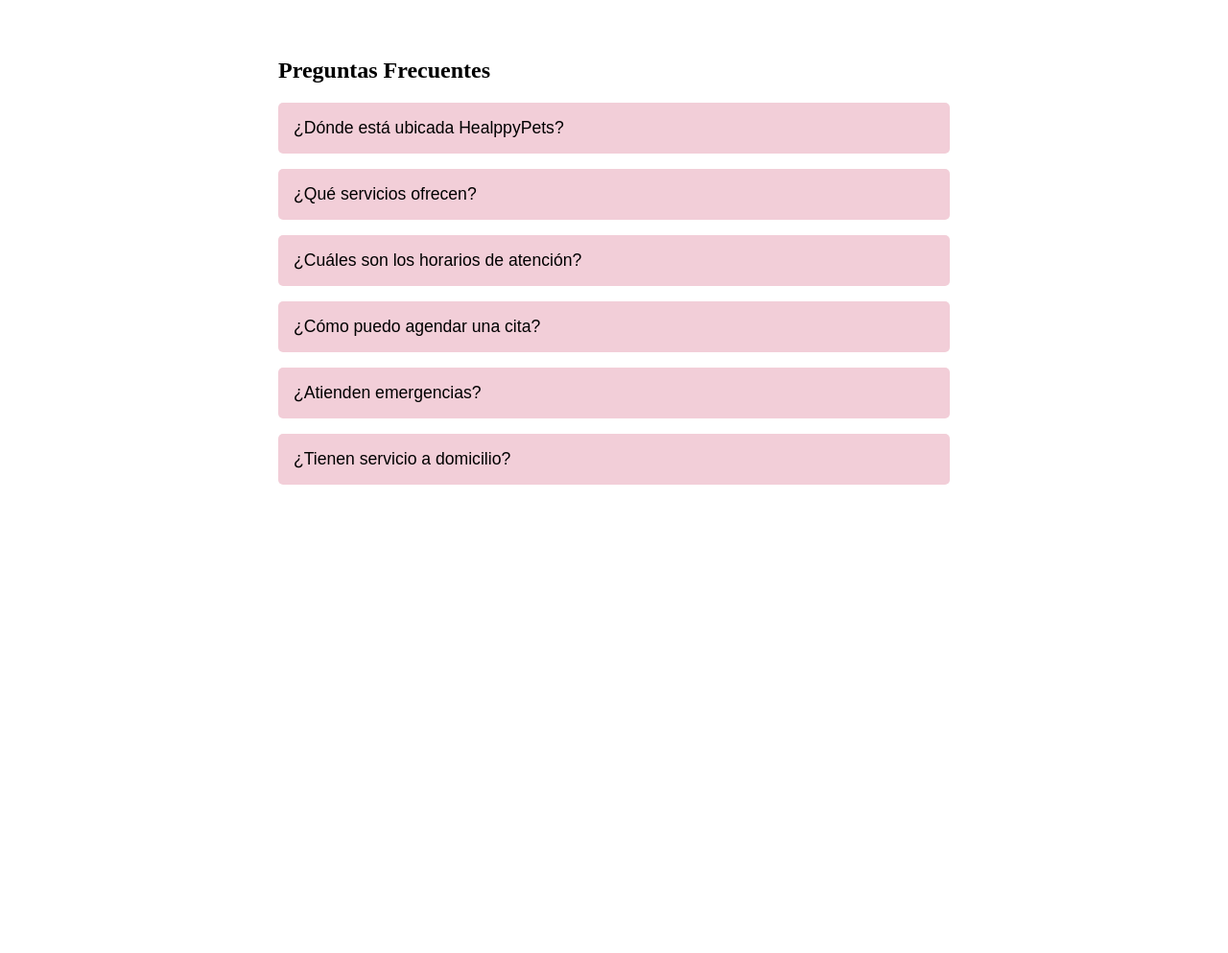
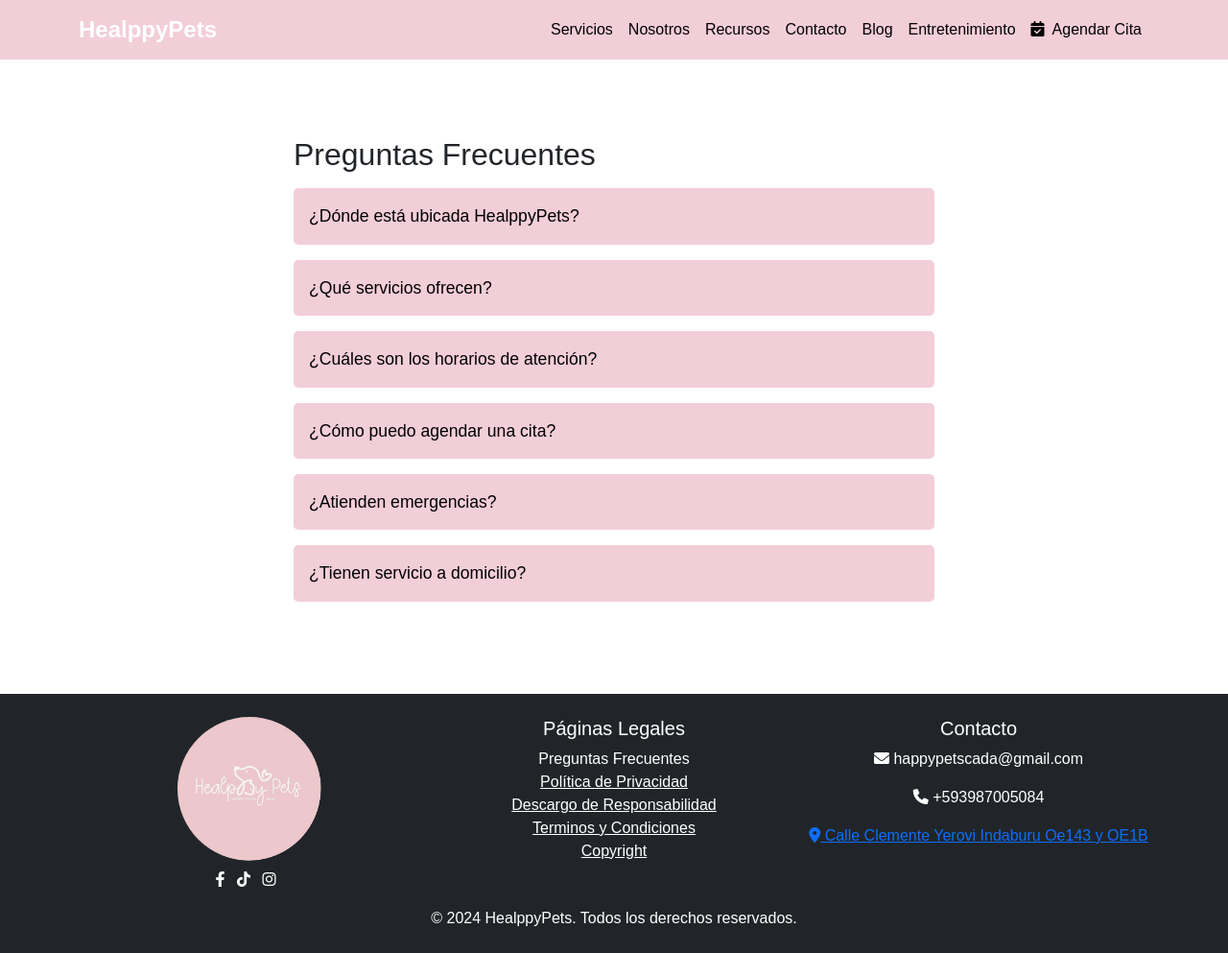
Before and after one commit to LuchoProgramer/HealppyPets, a website: page faq.html in a window 1280 px wide. Shown: the whole page at 96% size. Before the commit the page ends 800 px from the top, so only its background shows below. Drawn offline with nearby package versions, Linux system fonts and the light colour scheme.

Commit message:
NavBAr y Footer en FAQs

```diff
--- a/faq.html
+++ b/faq.html
@@ -1,4 +1,54 @@
-<section id="faq" class="faq-section">
+<!DOCTYPE html>
+<html lang="es">
+<head>
+  <meta charset="UTF-8">
+  <meta name="viewport" content="width=device-width, initial-scale=1.0">
+  <title>Preguntas Frecuentes | HealppyPets</title>
+  <link rel="stylesheet" href="https://cdn.jsdelivr.net/npm/bootstrap@5.3.3/dist/css/bootstrap.min.css" crossorigin="anonymous">
+  <link rel="stylesheet" href="https://cdnjs.cloudflare.com/ajax/libs/font-awesome/6.0.0-beta3/css/all.min.css">
+  <link rel="stylesheet" href="styles.css" media="print" onload="this.media='all'">
+</head>
+<body>
+  <header>
+    <nav class="navbar navbar-expand-lg navbar-dark navbar-custom">
+      <div class="container">
+        <a class="navbar-brand" href="/Index.html">HealppyPets</a>
+        <button class="navbar-toggler" type="button" data-bs-toggle="collapse" data-bs-target="#navbarNav" aria-controls="navbarNav" aria-expanded="false" aria-label="Toggle navigation">
+          <span class="navbar-toggler-icon"></span>
+        </button>
+        <div class="collapse navbar-collapse" id="navbarNav">
+          <ul class="navbar-nav ms-auto">
+            <li class="nav-item">
+              <a class="nav-link text-white" href="/Index.html#servicios">Servicios</a>
+            </li>
+            <li class="nav-item">
+              <a class="nav-link text-white" href="/Index.html#nosotros">Nosotros</a>
+            </li>
+            <li class="nav-item">
+              <a class="nav-link text-white" href="/Index.html#recursos">Recursos</a>
+            </li>
+            <li class="nav-item">
+              <a class="nav-link text-white" href="/Index.html#contacto-y-agendar">Contacto</a>
+            </li>
+            <li class="nav-item">
+              <a class="nav-link text-white" href="/Blog/Index-Blog.html">Blog</a>
+            </li>
+            <li class="nav-item">
+              <a class="nav-link text-white" href="/Quizz/Index-quizz.html">Entretenimiento</a>
+            </li>
+            <li class="nav-item">
+              <a class="nav-link text-white" href="/Index.html#agendar-cita">
+                <i class="fas fa-calendar-check me-2"></i>Agendar Cita
+              </a>
+            </li>
+          </ul>
+        </div>
+      </div>
+    </nav>
+  </header>
+
+  <main class="container my-5">
+    <section id="faq" class="faq-section">
   <h2>Preguntas Frecuentes</h2>
   <div class="faq-list">
     <div class="faq-item">
@@ -26,7 +76,53 @@
       <div class="faq-answer">Sí, ofrecemos retiro y entrega de mascotas para baño y grooming en Carcelén y zonas cercanas.</div>
     </div>
   </div>
-</section>
+    </section>
+  </main>
+
+  <footer class="bg-dark text-white py-4">
+    <div class="container">
+      <div class="row">
+        <!-- Logo y redes sociales -->
+        <div class="col-md-4">
+          <img src="../Imagenes/Logo_Veterinaria_healppypets.png" alt="Logo HealppyPets" class="mb-2 logo" style="width: 150px; border-radius: 50%;" width="150" height="150" loading="lazy">
+          <div>
+            <a href="https://www.facebook.com/profile.php?id=100093894950283&mibextid=ZbWKwL" class="text-white me-2" target="_blank"><i class="fab fa-facebook-f"></i></a>
+            <a href="https://www.tiktok.com/@healppy.pets?_t=8oi5rDO8oBp&_r=1" class="text-white me-2" target="_blank"><i class="fab fa-tiktok"></i></a>
+            <a href="https://www.instagram.com/healppy_pets?utm_source=qr&igsh=OHhsZjVhczc3cW9n" class="text-white me-2" target="_blank"><i class="fab fa-instagram"></i></a>
+          </div>
+        </div>
+        <!-- Páginas legales -->
+        <div class="col-md-4">
+          <h5>Páginas Legales</h5>
+          <ul class="list-unstyled">
+            <li class="nav-item"><a class="nav-link text-white" href="faq.html">Preguntas Frecuentes</a></li>
+            <li><a href="./Politicas/Politicas-de-privacidad.html" class="text-white">Política de Privacidad</a></li>
+            <li><a href="/Politicas/Descargo_de_responsabilidad.html" class="text-white">Descargo de Responsabilidad</a></li>
+            <li><a href="/Politicas/Terminos_y_condiciones.html" class="text-white">Terminos y Condiciones</a></li>
+            <li><a href="/Politicas/Copyright.html" class="text-white">Copyright</a></li>
+          </ul>
+        </div>
+        <!-- Contacto -->
+        <div class="col-md-4">
+          <h5>Contacto</h5>
+          <p><i class="fas fa-envelope"></i> happypetscada@gmail.com</p>
+          <p><i class="fas fa-phone"></i> +593987005084</p>
+          <p>
+            <a href="https://www.google.com/maps/place/Healppy+Pets+Veterinary+Spa/@-0.0915484,-78.472321,17z/data=!3m1!4b1!4m6!3m5!1s0x91d58f59fde75e49:0xe14c66c3a13865b7!8m2!3d-0.0915538!4d-78.4697461!16s%2Fg%2F11ldwjhyz9?entry=ttu" target="_blank">
+              <i class="fas fa-map-marker-alt"></i> Calle Clemente Yerovi Indaburu Oe143 y OE1B
+            </a>
+          </p>
+        </div>
+      </div>
+      <div class="text-center mt-3">
+        <p class="mb-0">&copy; 2024 HealppyPets. Todos los derechos reservados.</p>
+      </div>
+    </div>
+  </footer>
+
+  <script src="https://cdn.jsdelivr.net/npm/bootstrap@5.3.3/dist/js/bootstrap.bundle.min.js" crossorigin="anonymous"></script>
+</body>
+</html>
 <script>
 // FAQ toggle
 const faqButtons = document.querySelectorAll('.faq-question');
```
